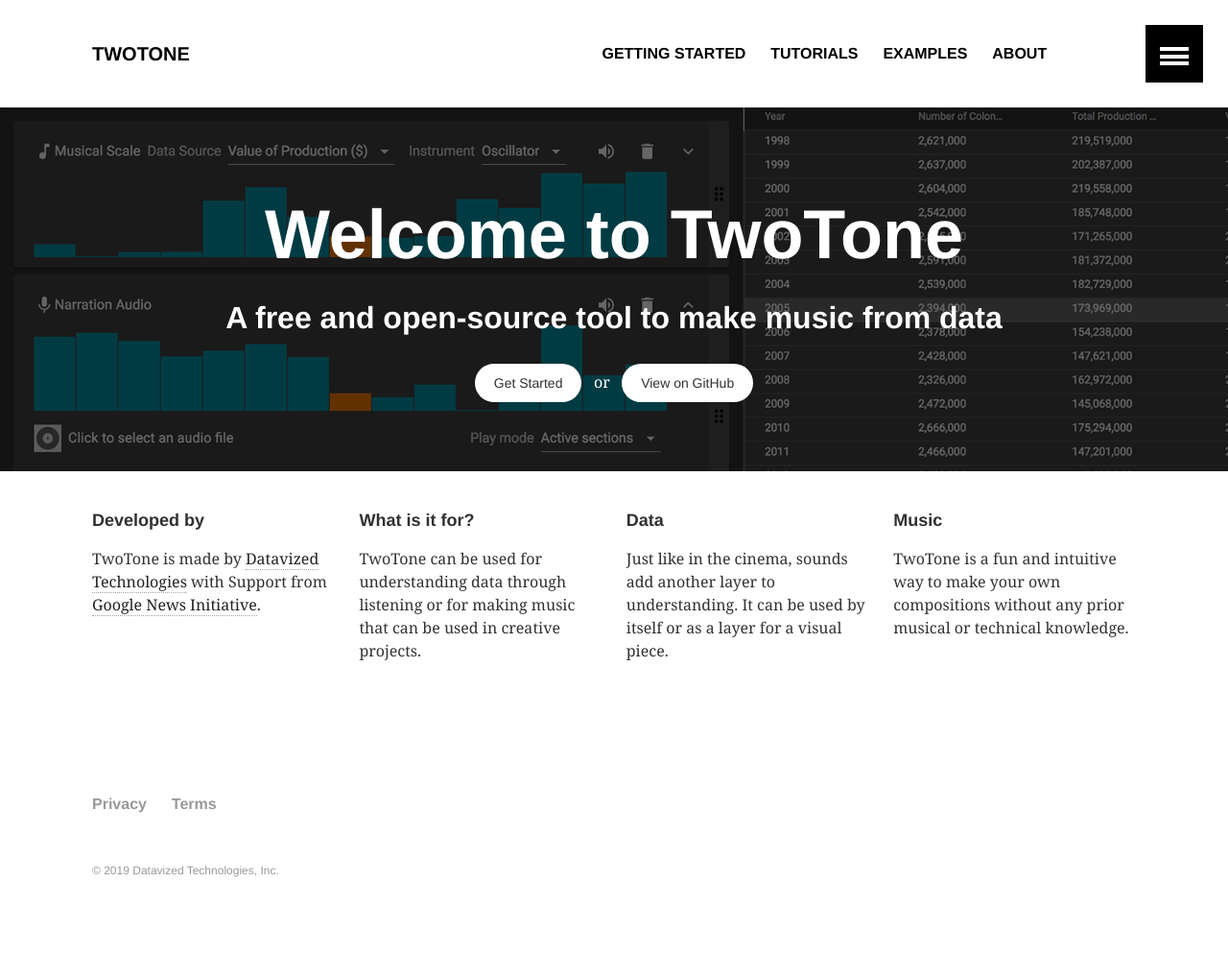
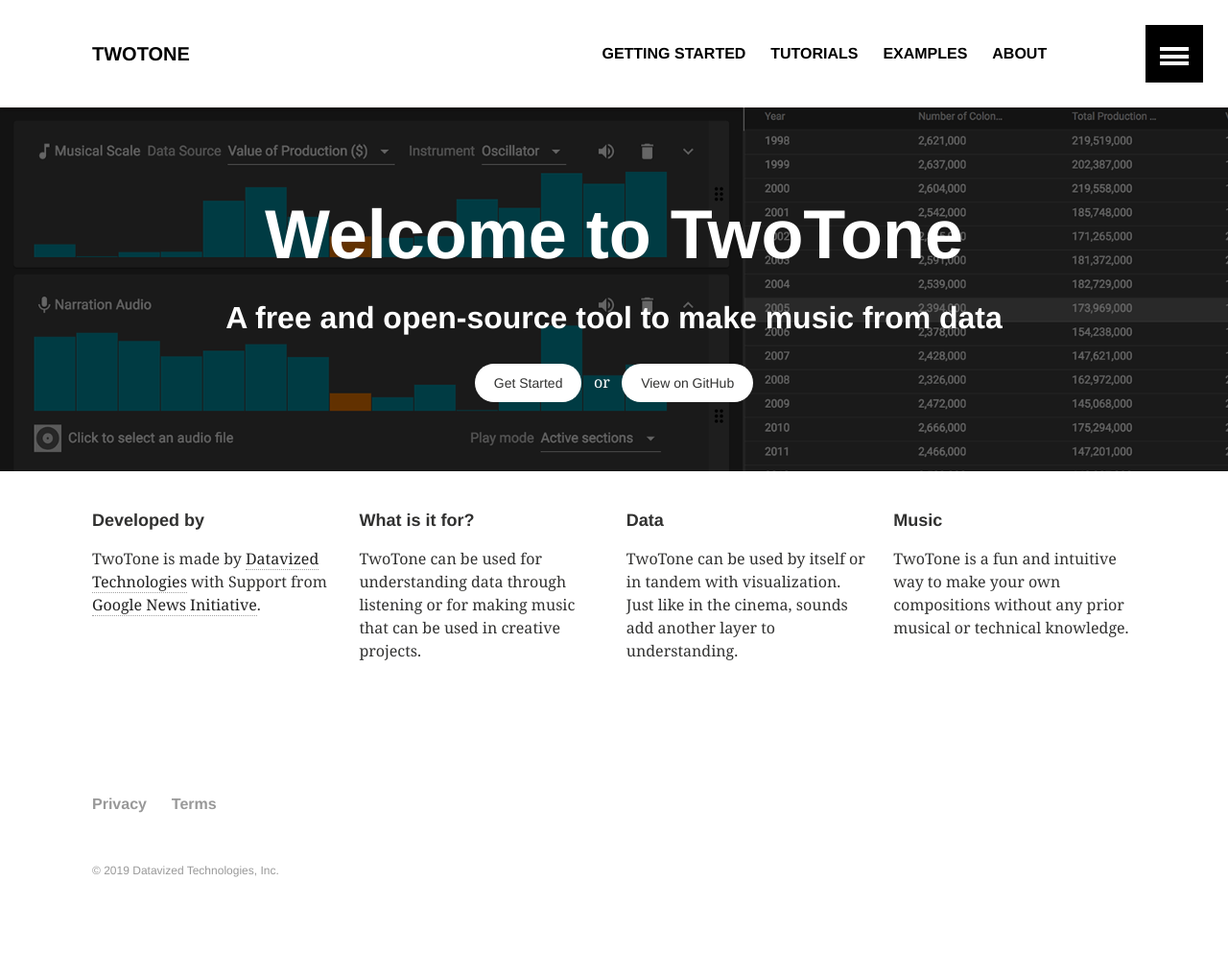
Before and after one commit to sonifydata/twotone.io, a Jekyll site: the page built from index.md, in a window 1280 px wide. Shown: the whole page at 96% size. Built offline with Jekyll 4.4.1, drawn with Linux system fonts in a browser that asks for light colours.

Commit message:
Update homepage text

```diff
--- a/index.md
+++ b/index.md
@@ -15,7 +15,7 @@ TwoTone can be used for understanding data through listening or for making music
 
 ## Data
 
-Just like in the cinema, sounds add another layer to understanding. It can be used by itself or as a layer for a visual piece.
+TwoTone can be used by itself or in tandem with visualization. Just like in the cinema, sounds add another layer to understanding.
 
 ## Music
 
@@ -35,7 +35,7 @@ TwoTone is a fun and intuitive way to make your own compositions without any pri
 
 	<div class="tile">
 		<h2 class="post-title">Data</h2>
-		<p class="post-excerpt">Just like in the cinema, sounds add another layer to understanding. It can be used by itself or as a layer for a visual piece.</p>
+		<p class="post-excerpt">TwoTone can be used by itself or in tandem with visualization. Just like in the cinema, sounds add another layer to understanding.</p>
 	</div><!-- /.tile -->
 
 	<div class="tile">
```
